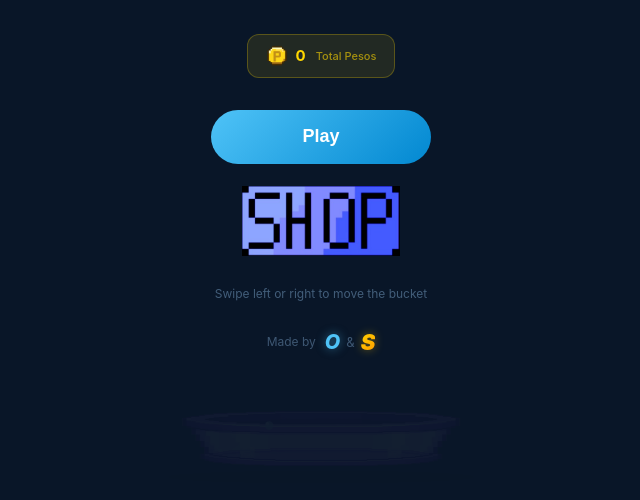
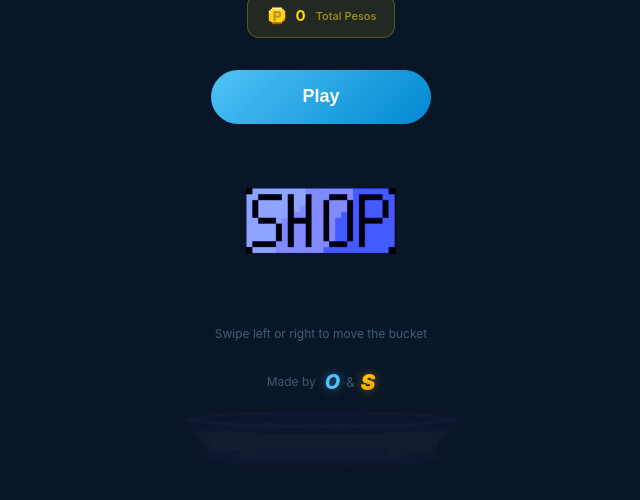
Before and after one commit to chinpatakdamdampro-web/water-bucket-game, a plain HTML site: page index.html in a window 1280 px wide. Shown: the part 300-800 px from the top of the page, without its empty margins (319-959 px from the left). Drawn offline with Linux system fonts and the light colour scheme.

Commit message:
Update index.html

```diff
--- a/index.html
+++ b/index.html
@@ -90,8 +90,8 @@ canvas { display:block; touch-action:none; }
    Edit these values to customize the shop button size and appearance
 */
 .btn-shop img {
-  width: 200px;           /* Icon width - change to 64px, 80px, etc for larger */
-  height: 70px;          /* Icon height - keep same as width for square icons */
+  width: 150px;           /* Icon width - change to 64px, 80px, etc for larger */
+  height: 150px;          /* Icon height - keep same as width for square icons */
   object-fit: contain;
 }
 
```
